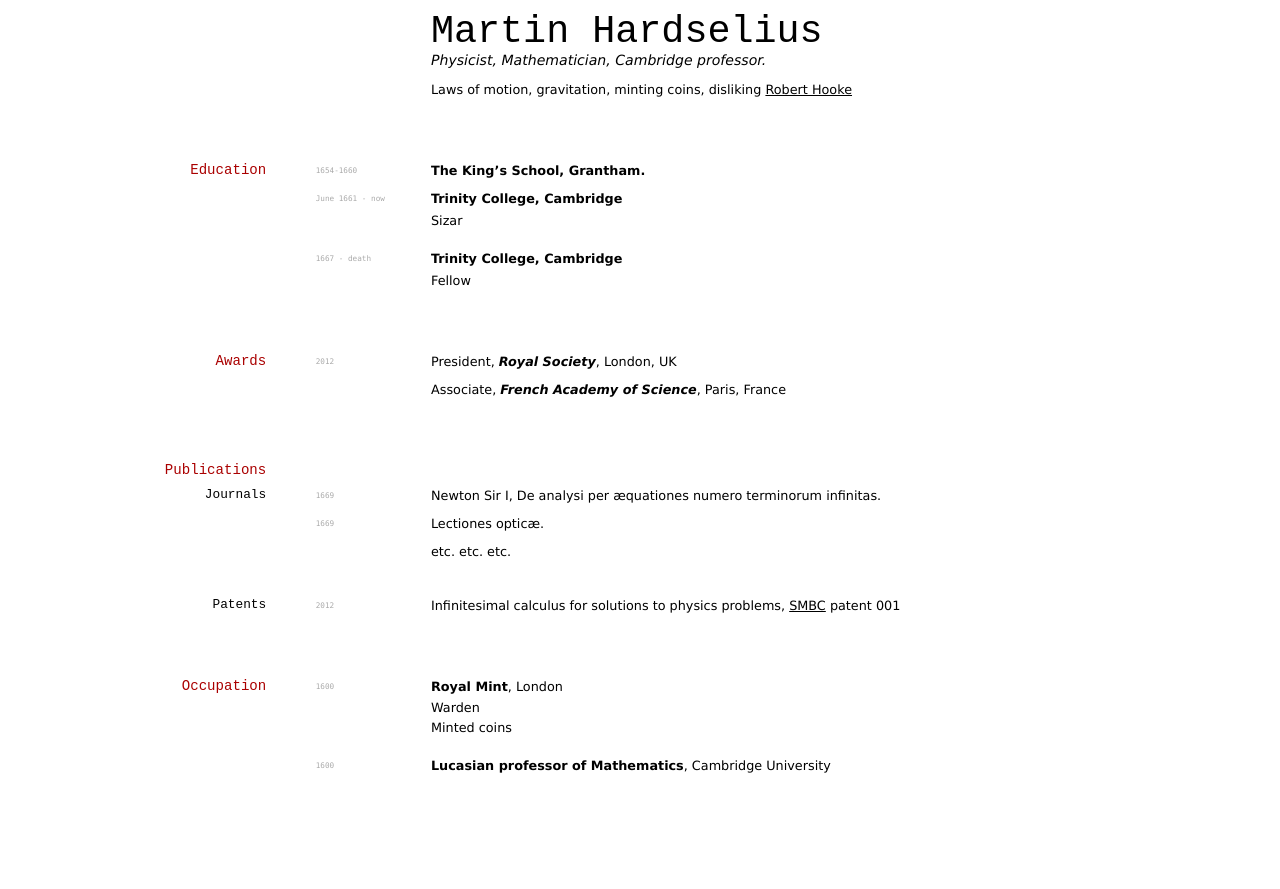
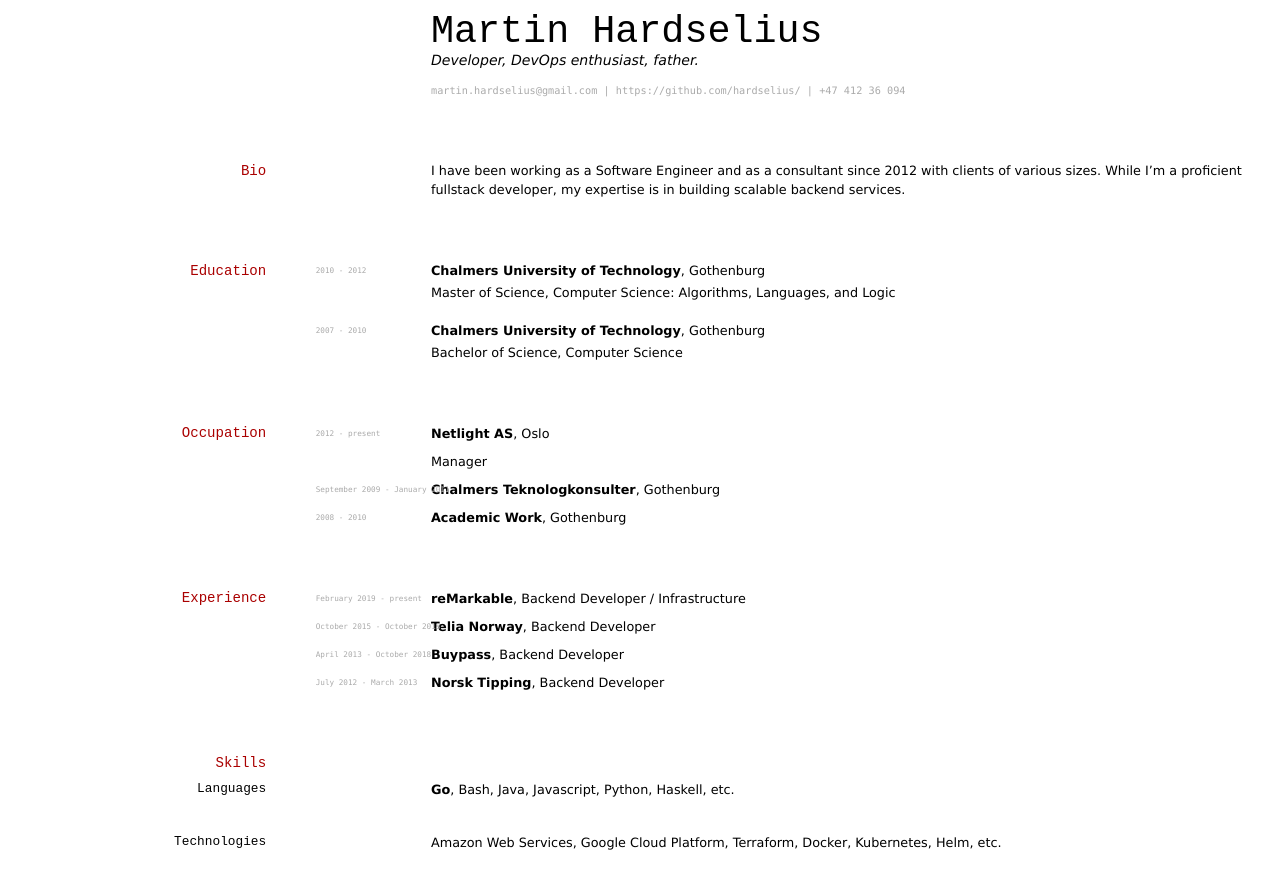
Before and after one commit to hardselius/resume, a Jekyll site: the page built from index.md, in a window 1280 px wide. Shown: the top 889 px of the page. Built offline with Jekyll 4.4.1, drawn with Linux system fonts in a browser that asks for light colours.

Commit message:
Update CV

```diff
--- a/index.md
+++ b/index.md
@@ -5,68 +5,68 @@ title: Martin Hardselius' CV
 
 # Martin Hardselius
 
-Physicist, Mathematician, Cambridge professor.
+Developer, DevOps enthusiast, father.
 
-Laws of motion, gravitation, minting coins, disliking [Robert Hooke](http://en.wikipedia.org/wiki/Robert_Hooke)
+<div id="webaddress">
+<a href="martin.hardselius@gmail.com">martin.hardselius@gmail.com</a>
+| <a href="https://github.com/hardselius/">https://github.com/hardselius/</a>
+| <a>+47 412 36 094</a>
+</div>
+
+## Bio
+
+I have been working as a Software Engineer and as a consultant since 2012 with
+clients of various sizes. While I'm a proficient fullstack developer, my
+expertise is in building scalable backend services.
 
 ## Education
 
-`1654-1660`
-__The King's School, Grantham.__
+`2010 - 2012`
+__Chalmers University of Technology__, Gothenburg
 
-`June 1661 - now`
-__Trinity College, Cambridge__
+- Master of Science, Computer Science: Algorithms, Languages, and Logic
 
-- Sizar
+`2007 - 2010`
+__Chalmers University of Technology__, Gothenburg
 
-`1667 - death`
-__Trinity College, Cambridge__
-
-- Fellow
-
-
-
-## Awards
-
-`2012`
-President, *Royal Society*, London, UK
-
-Associate, *French Academy of Science*, Paris, France
-
-
-
-## Publications
-
-<!-- A list is also available [online](http://scholar.google.co.uk/citations?user=LTOTl0YAAAAJ) -->
-
-### Journals
-
-`1669`
-Newton Sir I, De analysi per æquationes numero terminorum infinitas.
-
-`1669`
-Lectiones opticæ.
-
-etc. etc. etc.
-
-### Patents
-
-`2012`
-Infinitesimal calculus for solutions to physics problems, [SMBC](http://www.techdirt.com/articles/20121011/09312820678/if-patents-had-been-around-time-newton.shtml) patent 001
-
+- Bachelor of Science, Computer Science
 
 ## Occupation
 
-`1600`
-__Royal Mint__, London
+`2012 - present`
+__Netlight AS__, Oslo
 
-- Warden
-- Minted coins
+Manager
 
-`1600`
-__Lucasian professor of Mathematics__, Cambridge University
+`September 2009 - January 2011`
+__Chalmers Teknologkonsulter__, Gothenburg
 
+`2008 - 2010`
+__Academic Work__, Gothenburg
 
+## Experience
+
+`February 2019 - present`
+__reMarkable__, Backend Developer / Infrastructure
+
+`October 2015 - October 2018`
+__Telia Norway__, Backend Developer
+
+`April 2013 - October 2018`
+__Buypass__, Backend Developer
+
+`July 2012 - March 2013`
+__Norsk Tipping__, Backend Developer
+
+## Skills
+
+### Languages
+
+__Go__, Bash, Java, Javascript, Python, Haskell, etc.
+
+### Technologies
+
+Amazon Web Services, Google Cloud Platform, Terraform, Docker, Kubernetes, Helm, etc.
 
 <!-- ### Footer
 
```
Also changed, not shown: _config.yml (line endings or trailing spaces).
